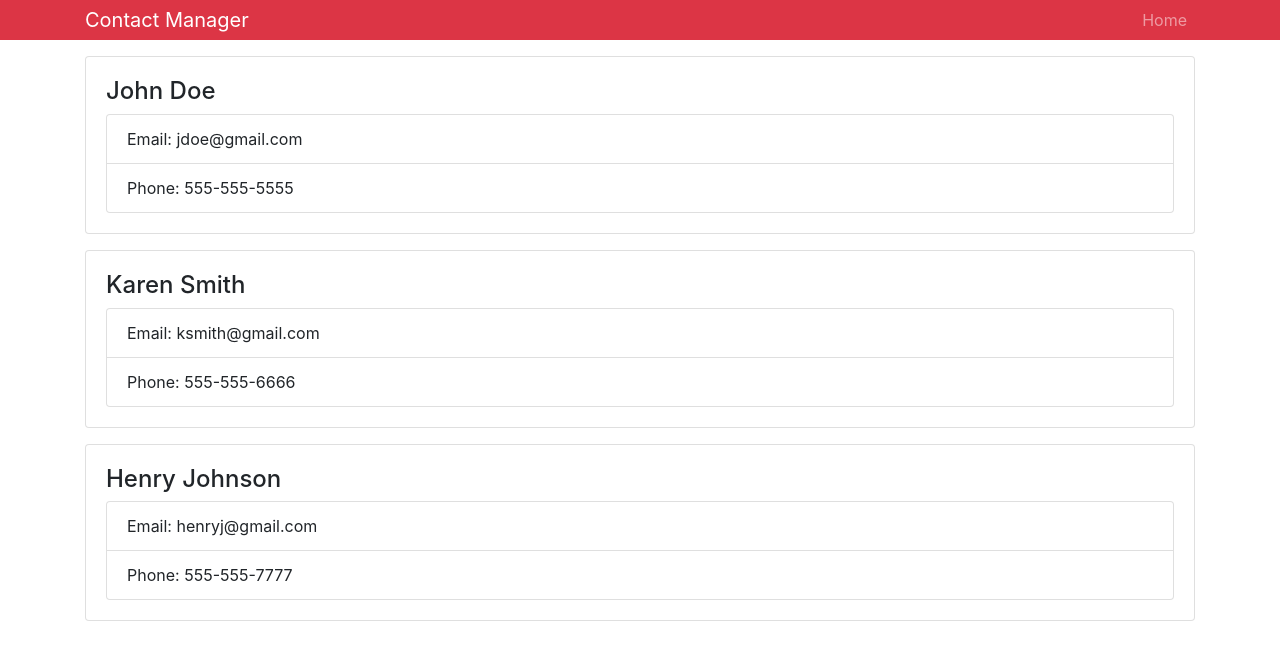
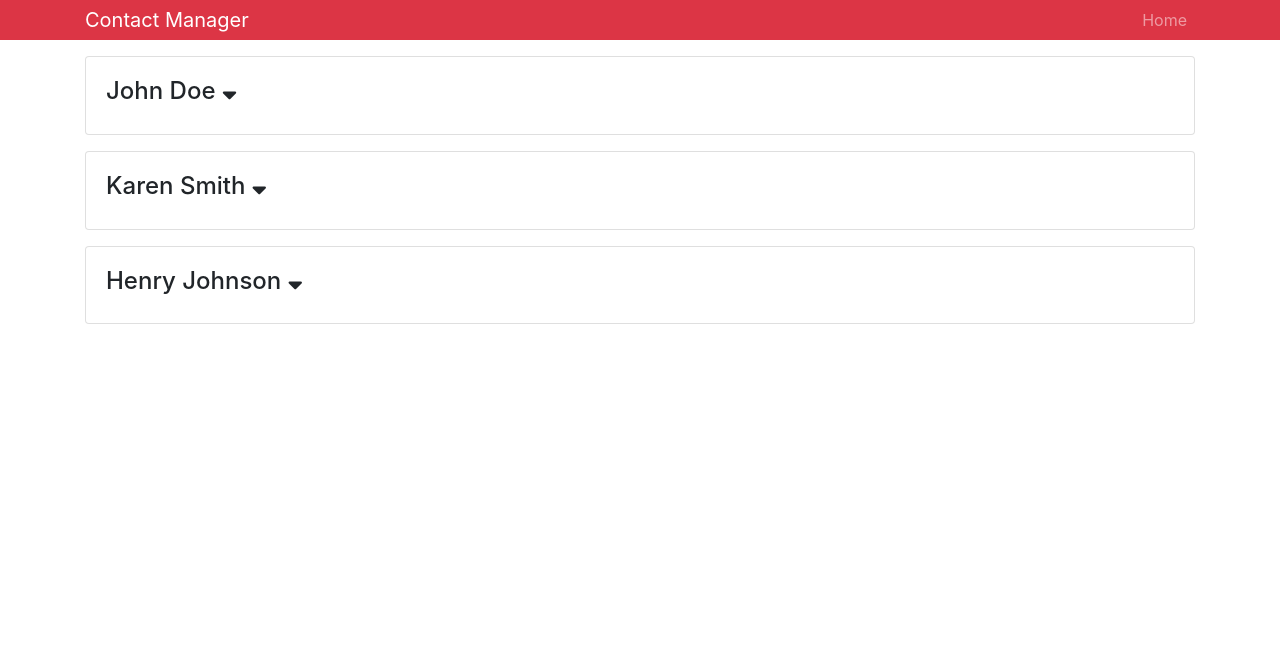
Before and after one commit to AlanMcClenaghan/react-contact-manager, a React (Create React App) app: page / in a window 1280 px wide. Shown: the top 660 px of the page. Built offline with nearby package versions, Linux system fonts and the light colour scheme.

Commit message:
Events and Changing State

```diff
--- a/public/index.html
+++ b/public/index.html
@@ -9,6 +9,12 @@
       manifest.json provides metadata used when your web app is installed on a
       user's mobile device or desktop. See https://developers.google.com/web/fundamentals/web-app-manifest/
     -->
+    <link
+      rel="stylesheet"
+      href="https://use.fontawesome.com/releases/v5.8.1/css/all.css"
+      integrity="sha384-50oBUHEmvpQ+1lW4y57PTFmhCaXp0ML5d60M1M7uH2+nqUivzIebhndOJK28anvf"
+      crossorigin="anonymous"
+    />
     <link rel="manifest" href="%PUBLIC_URL%/manifest.json" />
     <!--
       Notice the use of %PUBLIC_URL% in the tags above.
--- a/src/components/Contact.js
+++ b/src/components/Contact.js
@@ -9,17 +9,31 @@ class Contact extends Component {
   //   phone: PropTypes.string.isRequired
   // };
 
+  state = {
+    showContactInfo: false
+  };
+
+  onShowClick = () => {
+    this.setState({ showContactInfo: !this.state.showContactInfo });
+  };
+
   render() {
     // Destructing this.props
     // const { name, email, phone } = this.props;
     const { name, email, phone } = this.props.contact;
+    const { showContactInfo } = this.state;
+
     return (
       <div className="card card-body mb-3">
-        <h4>{name}</h4>
-        <ul className="list-group">
-          <li className="list-group-item">Email: {email}</li>
-          <li className="list-group-item">Phone: {phone}</li>
-        </ul>
+        <h4>
+          {name} <i onClick={this.onShowClick} className="fas fa-sort-down" />
+        </h4>
+        {showContactInfo ? (
+          <ul className="list-group">
+            <li className="list-group-item">Email: {email}</li>
+            <li className="list-group-item">Phone: {phone}</li>
+          </ul>
+        ) : null}
       </div>
     );
   }
--- a/src/components/Contacts.js
+++ b/src/components/Contacts.js
@@ -1,4 +1,4 @@
-import React, { Component } from "react";
+import React, { Component, Fragment } from "react";
 import Contact from "./Contact";
 
 class Contacts extends Component {
@@ -29,11 +29,11 @@ class Contacts extends Component {
     const { contacts } = this.state;
 
     return (
-      <div>
+      <Fragment>
         {contacts.map(contact => (
           <Contact key={contact.id} contact={contact} />
         ))}
-      </div>
+      </Fragment>
     );
   }
 }
```
